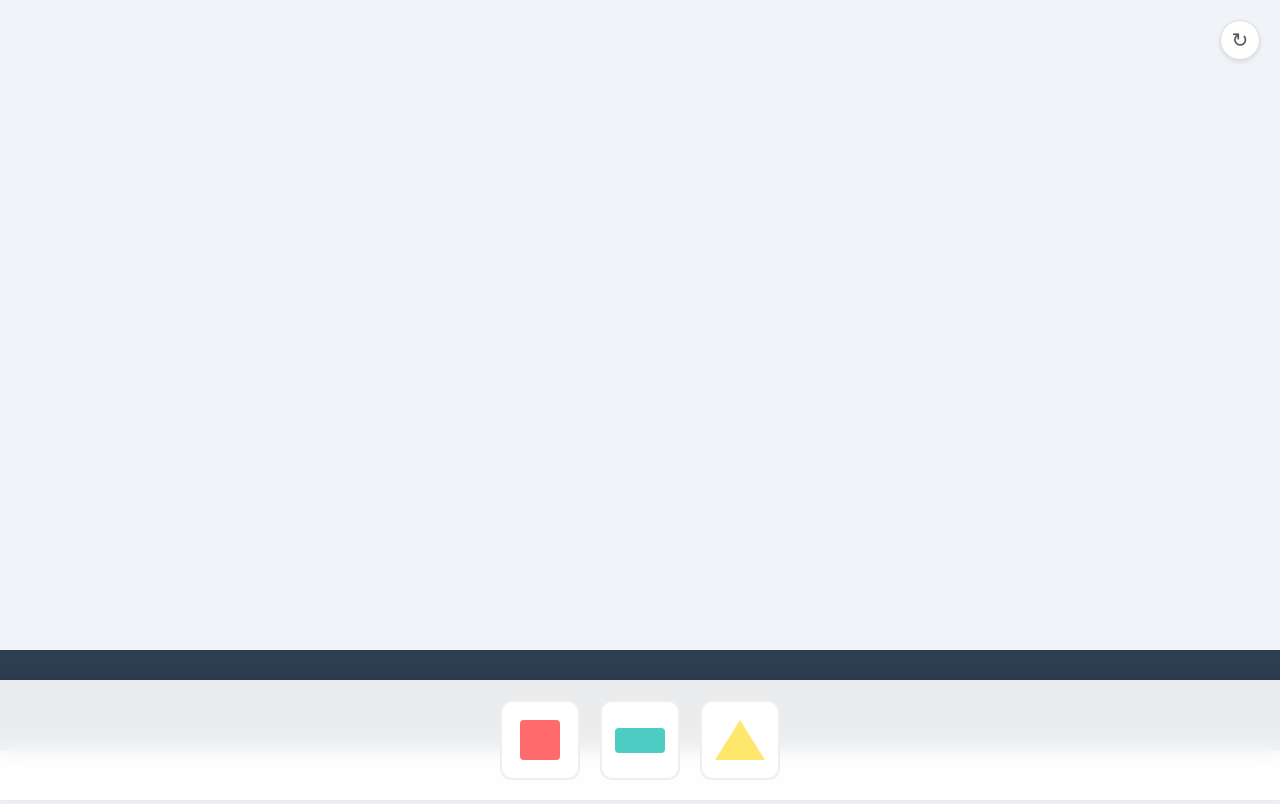
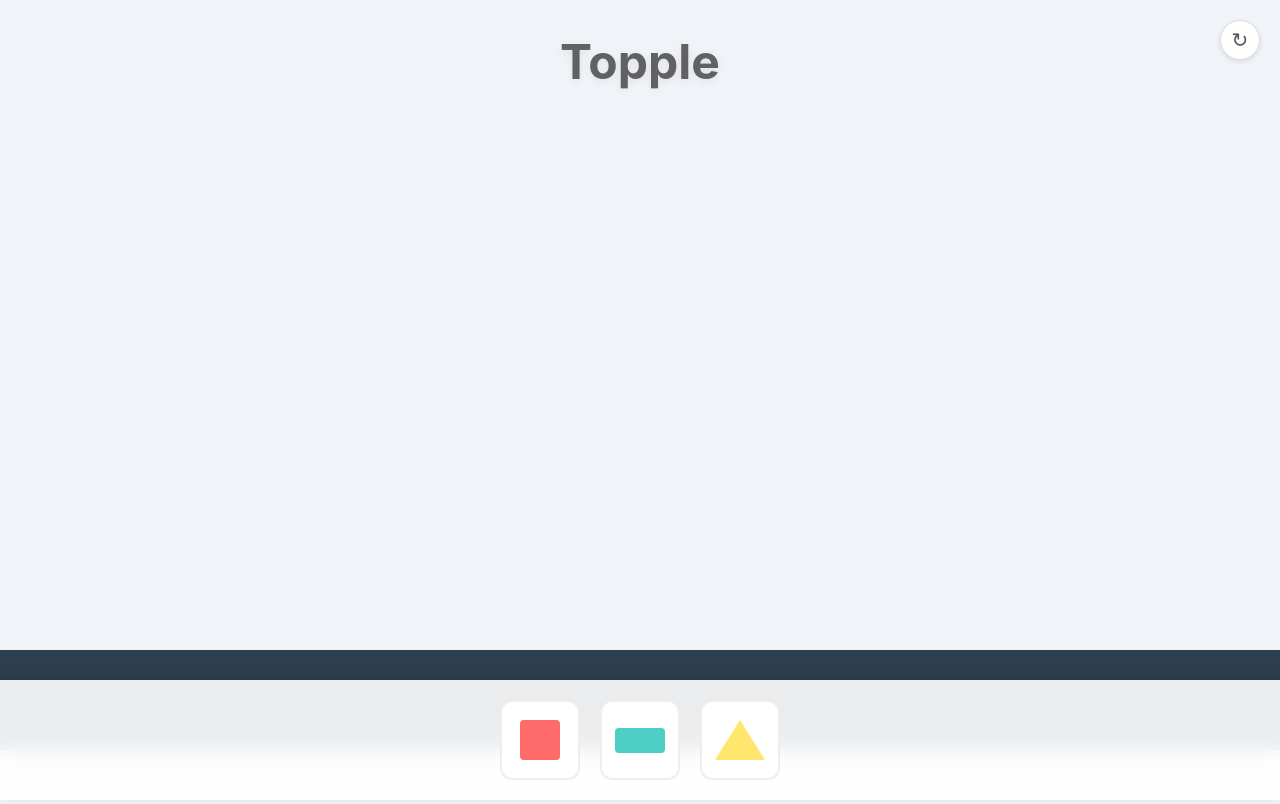
Before and after one commit to lewdry/topple, a website built with Vite: page index.html in a window 1280 px wide. Built offline with nearby package versions, Linux system fonts and the light colour scheme.

Commit message:
Enhance UI layering and title styling in index.html; adjust block scaling factor and escape velocity threshold in game logic

```diff
--- a/index.html
+++ b/index.html
@@ -24,6 +24,30 @@
       left: 0;
       width: 100%;
       height: 100%;
+      z-index: 1;
+    }
+
+    #ui-layer {
+      z-index: 5;
+    }
+
+    #reset-btn {
+      z-index: 5;
+    }
+    #topple-title {
+      position: absolute;
+      top: 32px;
+      left: 50%;
+      transform: translateX(-50%);
+      font-family: 'Inter', 'Segoe UI', Arial, sans-serif;
+      font-size: 3rem;
+      font-weight: bold;
+      color: #626161;
+      text-align: center;
+      z-index: 20;
+      user-select: none;
+      pointer-events: none;
+      text-shadow: 0 2px 8px rgba(0,0,0,0.08);
     }
 
     #ui-layer {
@@ -125,6 +149,8 @@
 </head>
 
 <body>
+
+  <div id="topple-title">Topple</div>
   <div id="game-container"></div>
 
   <button id="reset-btn" title="Reset Game">↻</button>
--- a/src/game/BlockFactory.js
+++ b/src/game/BlockFactory.js
@@ -20,7 +20,7 @@ export class BlockFactory {
     // Scale based on screen width, capped to avoid huge blocks on desktop
     const refWidth = 600; // Reference width for "normal" size
     const scale = Math.min(window.innerWidth, 1000) / refWidth;
-    return Math.max(scale, 0.6); // Don't get too small
+    return Math.max(scale, 0.7); // Don't get too small
   }
 
   createSquare(x, y) {
--- a/src/game/GameManager.js
+++ b/src/game/GameManager.js
@@ -92,7 +92,7 @@ export class GameManager {
     }
 
     setupEvents() {
-        const ESCAPE_VELOCITY = 15; // Tunable threshold
+        const ESCAPE_VELOCITY = 2; // Tunable threshold
 
         Matter.Events.on(this.engine, 'preSolve', (event) => {
             const pairs = event.pairs;
```
